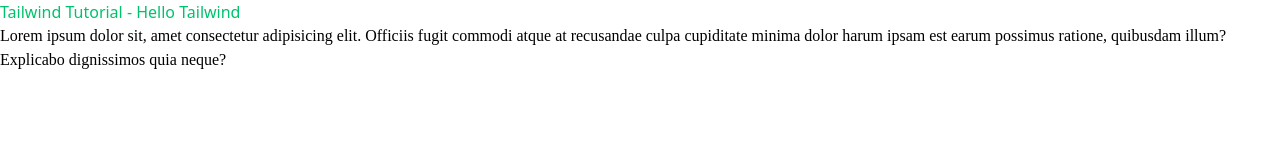
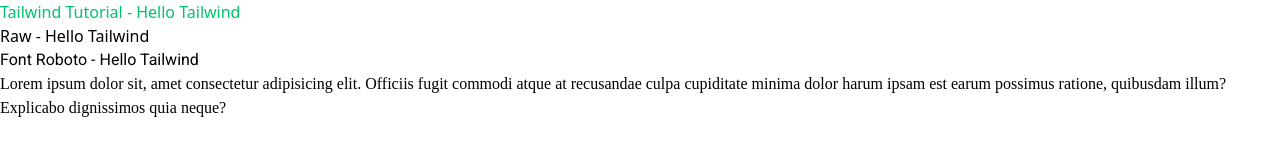
Before and after one commit to oznozder/Javascript_ilk_proje, a website: page İndex.html in a window 1280 px wide. Drawn offline with nearby package versions, Linux system fonts and the light colour scheme; a web font is replaced by a local one.

Commit message:
tailwind_config_v2

```diff
--- a/İndex.html
+++ b/İndex.html
@@ -33,6 +33,8 @@
 <body>
     <!-- Start Code -->
    <p class="text-tutorialFont-green">Tailwind Tutorial - Hello Tailwind</p>
+   <p>Raw - Hello Tailwind</p>
+   <p class="font-tutorialFont">Font Roboto - Hello Tailwind</p>
    <p class="font-tailwindtutorialFontdeneme">Lorem ipsum dolor sit, amet consectetur adipisicing elit. Officiis fugit commodi atque at recusandae culpa cupiditate minima dolor harum ipsam est earum possimus ratione, quibusdam illum? Explicabo dignissimos quia neque?</p>
 
     <!-- End Code -->
```
Also changed, not shown: output.css.
